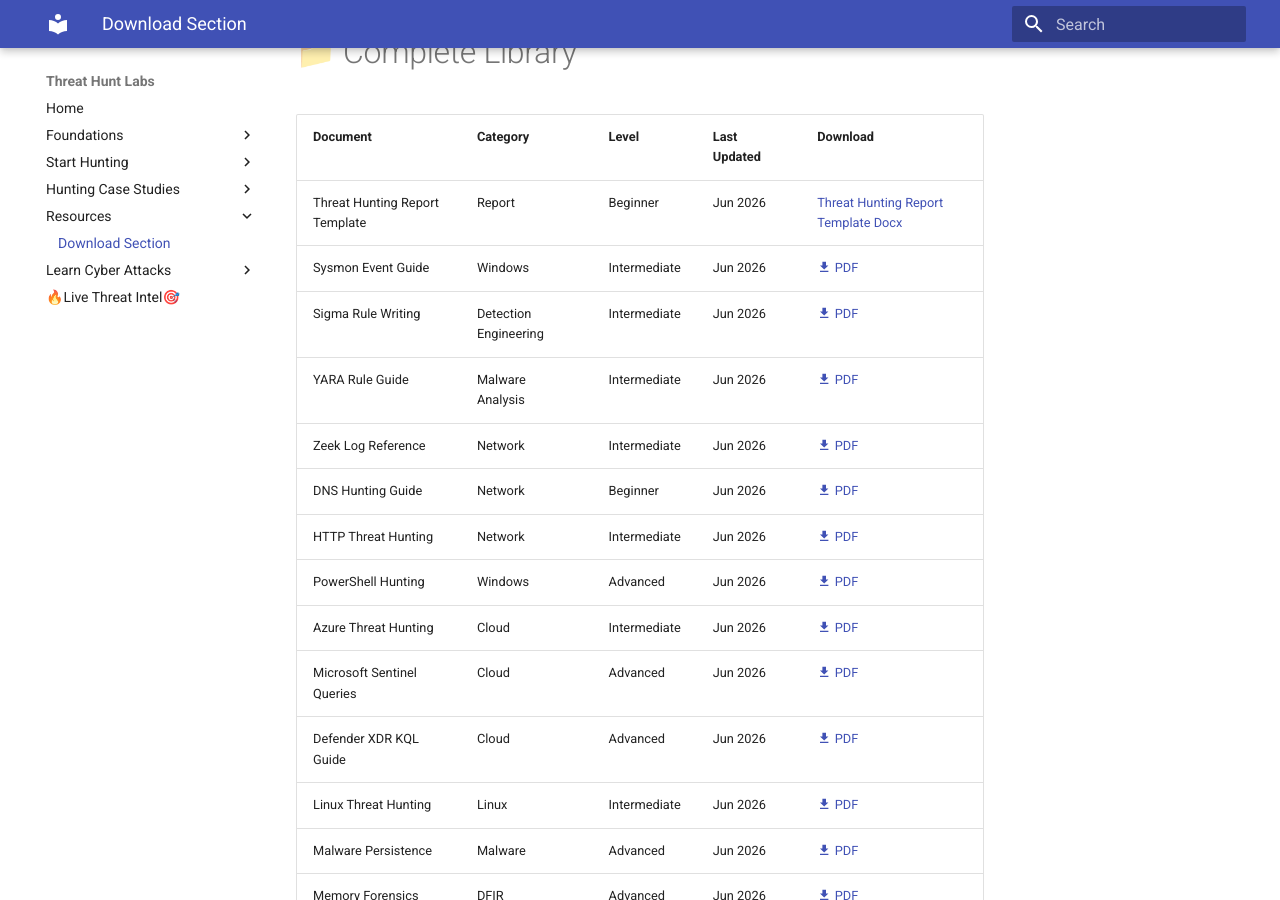
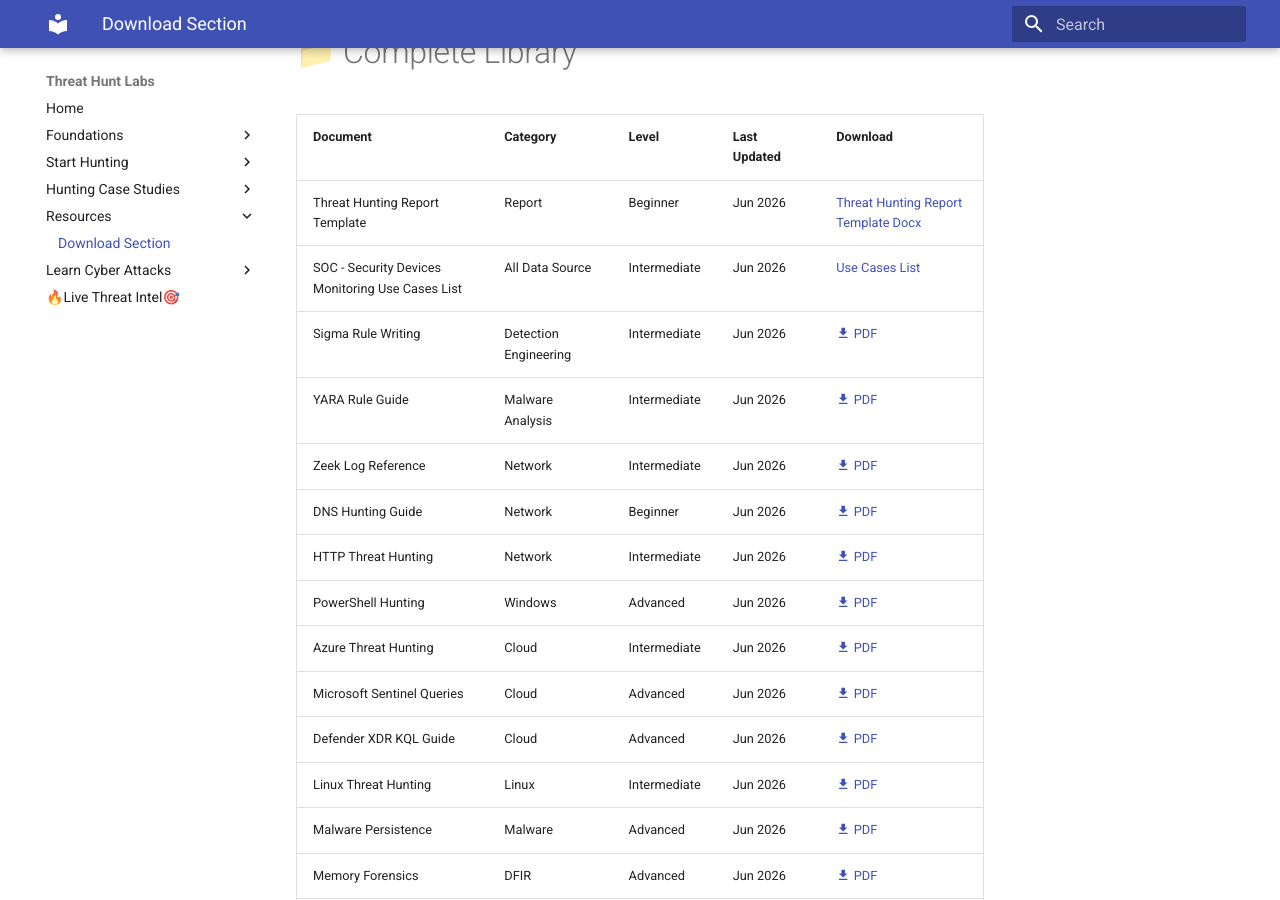
Before and after one commit to pbmundas/ThreatHuntingLabs, an MkDocs documentation site: the page built from docs/Downloads/threat-hunting-related-document-references.md, in a window 1280 px wide and 900 px high, scrolled down 388 px. Built offline with MkDocs 1.6.1 and Material for MkDocs 9.7.7, drawn with Linux system fonts in a browser that asks for light colours.

Commit message:
Update threat-hunting-related-document-references.md

```diff
--- a/docs/Downloads/threat-hunting-related-document-references.md
+++ b/docs/Downloads/threat-hunting-related-document-references.md
@@ -15,7 +15,7 @@ info "Library Updates"
 | Document | Category | Level | Last Updated | Download |
 |----------|----------|--------|--------------|----------|
 | Threat Hunting Report Template | Report | Beginner | Jun 2026 | [Threat Hunting Report Template Docx](https://raw.githubusercontent.com/pbmundas/ThreatHuntingLabs/refs/heads/main/docs/Downloads/Threat_Hunting_Report_Template.docx) |
-| Sysmon Event Guide | Windows | Intermediate | Jun 2026 | [:material-download: PDF](https://github.com/yourrepo/docs/sysmon.pdf) |
+| SOC - Security Devices Monitoring Use Cases List | All Data Source | Intermediate | Jun 2026 | [Use Cases List](https://raw.githubusercontent.com/pbmundas/ThreatHuntingLabs/refs/heads/main/docs/Downloads/SOC%20-%20Security%20Device%20Monitoring%20Use%20Cases%20List.pdf) |
 | Sigma Rule Writing | Detection Engineering | Intermediate | Jun 2026 | [:material-download: PDF](https://github.com/yourrepo/docs/sigma.pdf) |
 | YARA Rule Guide | Malware Analysis | Intermediate | Jun 2026 | [:material-download: PDF](https://github.com/yourrepo/docs/yara.pdf) |
 | Zeek Log Reference | Network | Intermediate | Jun 2026 | [:material-download: PDF](https://github.com/yourrepo/docs/zeek.pdf) |
```
